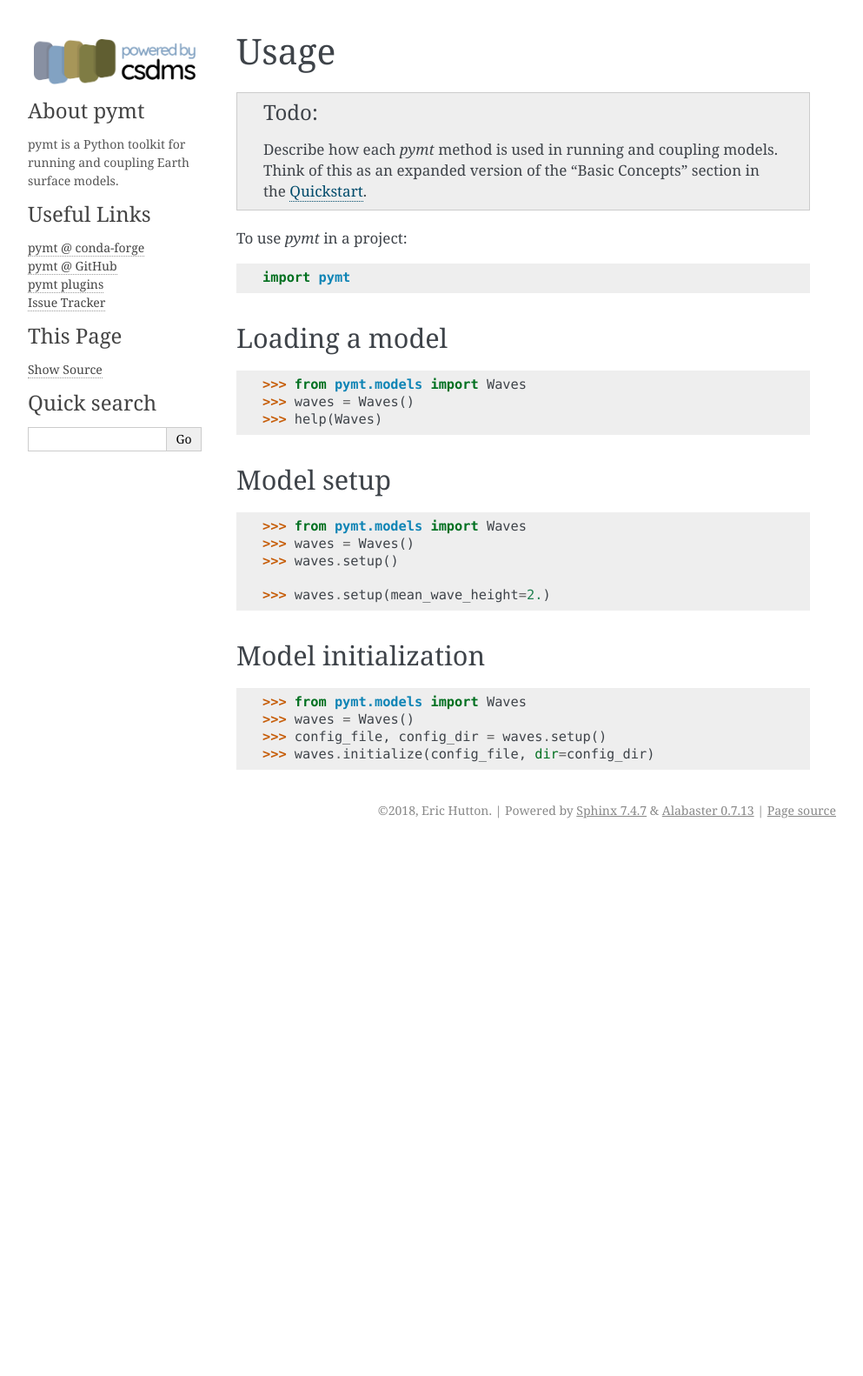
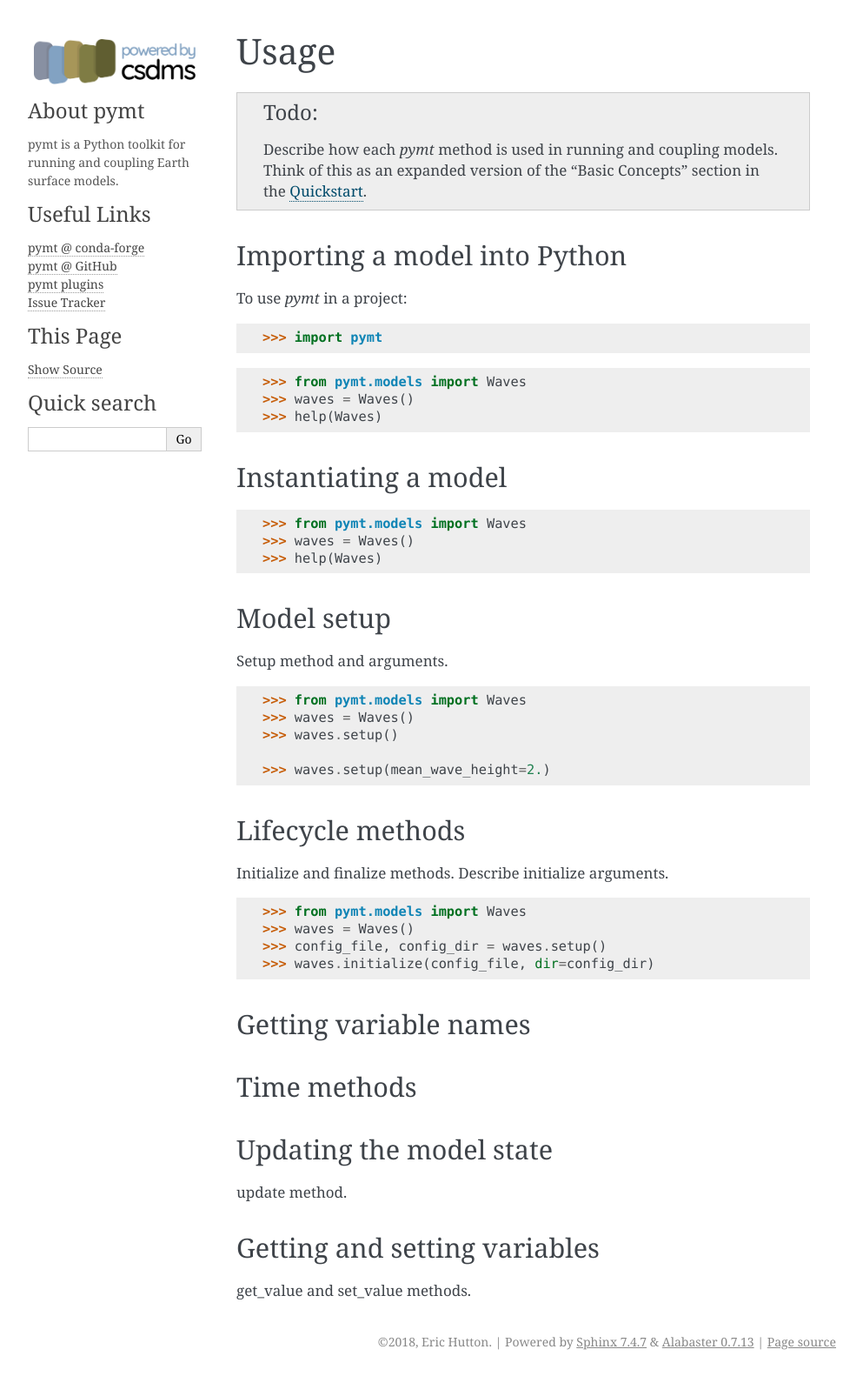
Before and after one commit to csdms/pymt, a Sphinx documentation site: the page built from docs/usage.rst, in a window 1280 px wide. Shown: the whole page at 87% size, without its empty margins (148-1141 px from the left). Built offline with Sphinx 7.4.7, drawn with Linux system fonts in a browser that asks for light colours; pages that are not in the unit, such as notebooks, are missing from menus; before the commit the page ends 971 px from its top, so only the background shows below that.

Commit message:
Set up section headings

```diff
--- a/docs/usage.rst
+++ b/docs/usage.rst
@@ -9,14 +9,14 @@ Usage
    in the :doc:`quickstart`.
 
 
+Importing a model into Python
+-----------------------------
+
 To use *pymt* in a project:
 
 .. code-block:: python
 
-    import pymt
-
-Loading a model
-+++++++++++++++
+    >>> import pymt
 
 .. code-block:: python
 
@@ -24,8 +24,21 @@ Loading a model
   >>> waves = Waves()
   >>> help(Waves)
 
+
+Instantiating a model
+---------------------
+
+.. code-block:: python
+
+  >>> from pymt.models import Waves
+  >>> waves = Waves()
+  >>> help(Waves)
+
+
 Model setup
-+++++++++++
+-----------
+
+Setup method and arguments.
 
 .. code-block:: python
 
@@ -35,8 +48,12 @@ Model setup
 
   >>> waves.setup(mean_wave_height=2.)
 
-Model initialization
-++++++++++++++++++++
+
+Lifecycle methods
+-----------------
+
+Initialize and finalize methods.
+Describe initialize arguments.
 
 .. code-block:: python
 
@@ -44,3 +61,23 @@ Model initialization
   >>> waves = Waves()
   >>> config_file, config_dir = waves.setup()
   >>> waves.initialize(config_file, dir=config_dir)
+
+
+Getting variable names
+----------------------
+
+
+Time methods
+------------
+
+
+Updating the model state
+------------------------
+
+update method.
+
+
+Getting and setting variables
+-----------------------------
+
+get_value and set_value methods.
```
